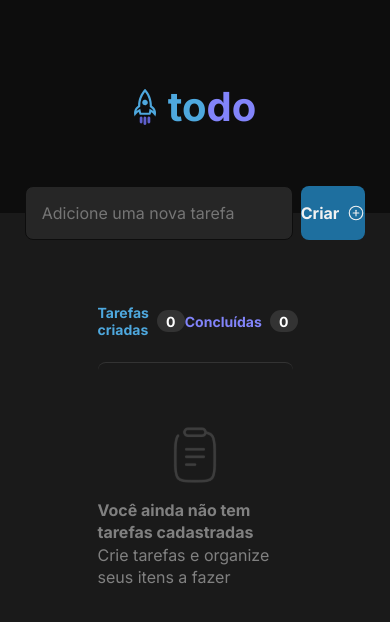
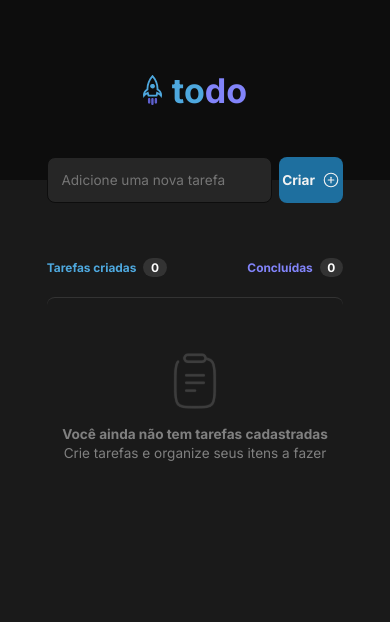
Before and after one commit to gabriel-lucas-a-silva/todo-list, a React (Vite) app: page / in a window 390 px wide. Shown: the top 622 px of the page. Built offline with nearby package versions, Linux system fonts and the light colour scheme.

Commit message:
adding responsive

```diff
--- a/src/App.module.css
+++ b/src/App.module.css
@@ -1,3 +1,23 @@
 div > main {
   padding: 0 25%;
 }
+
+@media (max-width: 525px) {
+  html {
+    font-size: 85%;
+  }
+
+  div > main {
+    padding: 0 12%;
+  }
+}
+
+@media (min-width: 768px) {
+  html {
+    font-size: 87.5%;
+  }
+
+  div > main {
+    padding: 0 25%;
+  }
+}
--- a/src/components/InputArea.module.css
+++ b/src/components/InputArea.module.css
@@ -18,7 +18,7 @@
 
 .form > button {
   background: var(--blue-dark);
-  width: 5.75rem;
+  min-width: 5.75rem;
   border: 0;
   border-radius: 8px;
   color: var(--gray-100);
--- a/src/components/TaskBox.module.css
+++ b/src/components/TaskBox.module.css
@@ -78,6 +78,7 @@
   align-items: center;
   gap: 16px;
 
+  text-align: center;
   border-top: 1px solid var(--gray-400);
   border-radius: 8px;
   padding-top: 4rem;
```
